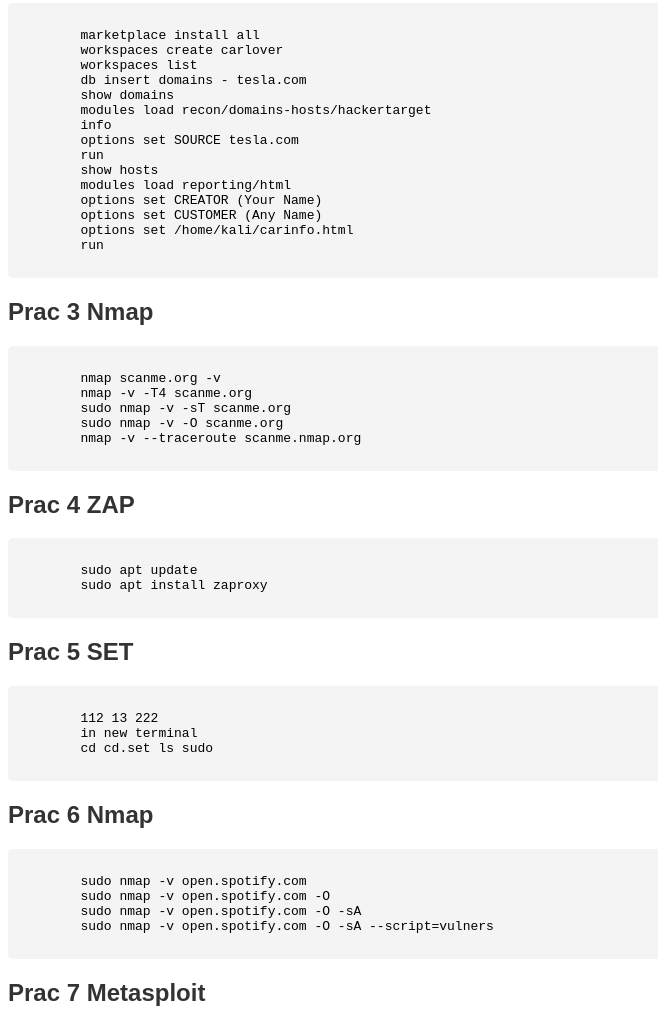
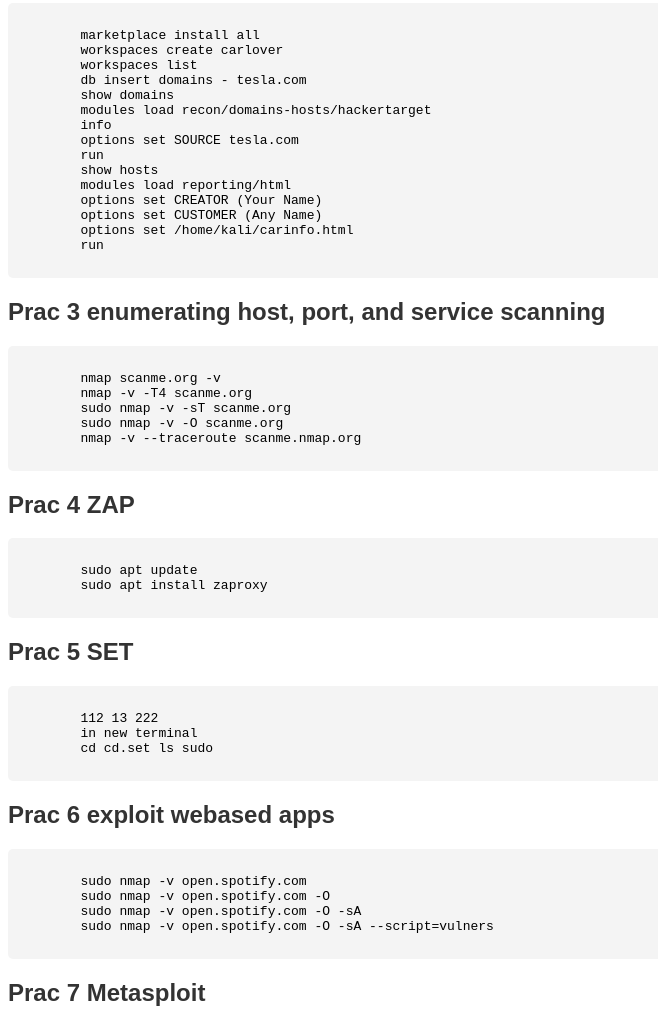
Before and after one commit to OmSPluto/info, a plain HTML site: page index.html in a window 1280 px wide. Shown: the part 125-1149 px from the top of the page, without its empty margins (0-658 px from the left). Drawn offline with Linux system fonts and the light colour scheme.

Commit message:
Update index.html

```diff
--- a/index.html
+++ b/index.html
@@ -40,7 +40,7 @@
         run
     </pre>
 
-    <h2>Prac 3 Nmap</h2>
+    <h2>Prac 3 enumerating host, port, and service scanning</h2>
     <pre>
         <!-- Output from Nmap tasks -->
         nmap scanme.org -v
@@ -65,7 +65,7 @@
         cd cd.set ls sudo
     </pre>
 
-    <h2>Prac 6 Nmap</h2>
+    <h2>Prac 6 exploit webased apps</h2>
     <pre>
         <!-- Output from Nmap tasks -->
         sudo nmap -v open.spotify.com
```
